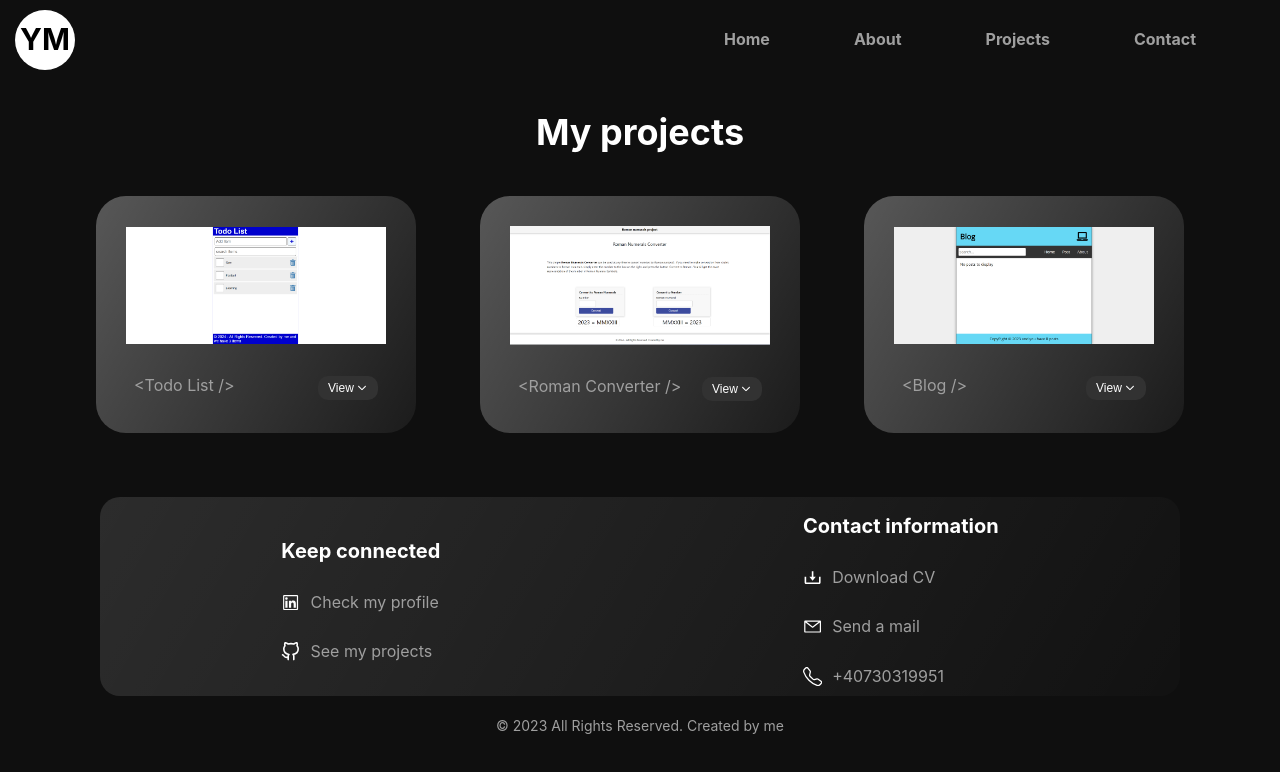
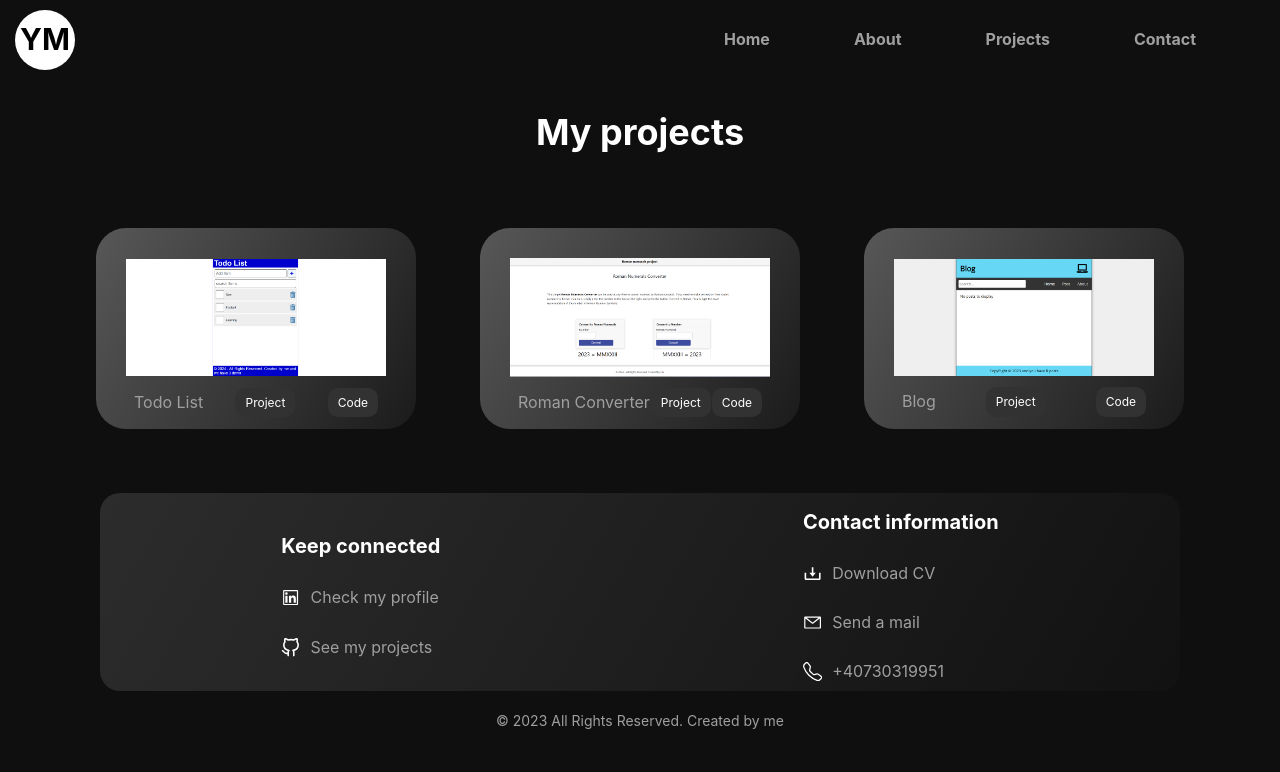
Before and after one commit to YasinMohammed7/React-personal-portofolio, a React (Vite) app: page /projects in a window 1280 px wide. Shown: the top 772 px of the page. Built offline with nearby package versions, Linux system fonts and the light colour scheme.

Commit message:
added buttons to project cards

```diff
--- a/src/components/Project.jsx
+++ b/src/components/Project.jsx
@@ -1,18 +1,19 @@
-import React from "react";
-import { IoIosArrowDown } from "react-icons/io";
 import { Link } from "react-router-dom";
 
-const Project = ({ path, img, title, spanStyle, buttonStyle }) => {
+const Project = ({ projectPath, codePath, img, title, spanStyle }) => {
   return (
-    <Link className="card column" to={path}>
+    <figure className="card column">
       <img src={img} alt="project" />
-      <p>
-        <span className={spanStyle}>&lt;{title} /&gt;</span>
-        <button className={`${buttonStyle} button`}>
-          View <IoIosArrowDown />
-        </button>
-      </p>
-    </Link>
+      <figcaption>
+        <span className={spanStyle}>{title}</span>
+        <Link className="button" to={projectPath}>
+          Project
+        </Link>
+        <Link className="button" to={codePath}>
+          Code
+        </Link>
+      </figcaption>
+    </figure>
   );
 };
 
--- a/src/pages/header/Header.jsx
+++ b/src/pages/header/Header.jsx
@@ -43,11 +43,11 @@ const Header = ({ width }) => {
         </Link>
       </div>
       <AnimatePresence>
-        {open ? (
+        {(open || width > 600) && (
           <motion.ul
-            initial={{ scaleY: 0 }}
-            animate={{ scaleY: 1 }}
-            exit={{ scaleY: 0 }}
+            initial={width > 600 ? {} : { scaleY: 0 }}
+            animate={width > 600 ? {} : { scaleY: 1 }}
+            exit={width > 600 ? {} : { scaleY: 0 }}
             transition={{
               duration: 0.3,
             }}
@@ -56,8 +56,12 @@ const Header = ({ width }) => {
           >
             {navItems.map(({ path, id, text }) => (
               <motion.li
-                initial={{ opacity: 0, y: 70, filter: "blur(20px)" }}
-                animate={{ opacity: 1, y: 0, filter: "blur(0px)" }}
+                initial={
+                  width > 600 ? {} : { opacity: 0, y: 70, filter: "blur(20px)" }
+                }
+                animate={
+                  width > 600 ? {} : { opacity: 1, y: 0, filter: "blur(0px)" }
+                }
                 transition={{
                   duration: 0.6,
                   delay: 0.2,
@@ -71,17 +75,7 @@ const Header = ({ width }) => {
               </motion.li>
             ))}
           </motion.ul>
-        ) : width > 600 ? (
-          <ul className="menu">
-            {navItems.map(({ path, id, text }) => (
-              <li key={id} className="menu-item">
-                <Link to={path} aria-label={`Go to ${text}`}>
-                  <h5>{text}</h5>
-                </Link>
-              </li>
-            ))}
-          </ul>
-        ) : null}
+        )}
       </AnimatePresence>
       {width < 600 && <Hamburger open={open} handleClick={handleClick} />}
     </nav>
--- a/src/pages/header/header.css
+++ b/src/pages/header/header.css
@@ -33,7 +33,6 @@ nav .menu {
     margin-left: 0;
   }
   nav .hamburger {
-    display: block;
     font-size: 30px;
     cursor: pointer;
     z-index: 999;
--- a/src/pages/header/header.scss
+++ b/src/pages/header/header.scss
@@ -38,7 +38,6 @@ nav {
         }
 
         .hamburger {
-            display: block;
             font-size: 30px;
             cursor: pointer;
             z-index: 999;
--- a/src/pages/projects/Projects.jsx
+++ b/src/pages/projects/Projects.jsx
@@ -10,34 +10,30 @@ export const projects = [
     id: 1,
     title: "Todo List",
     img: todoImg,
-    path: "https://stunning-lamington-05f71d.netlify.app/",
+    projectPath: "https://stunning-lamington-05f71d.netlify.app/",
+    codePath: "https://github.com/YasinMohammed7/React-todo-list",
   },
   {
     id: 2,
     title: "Roman Converter",
     img: converterImg,
-    path: "https://taupe-sorbet-9b0d3c.netlify.app/",
+    projectPath: "https://taupe-sorbet-9b0d3c.netlify.app/",
+    codePath: "https://github.com/YasinMohammed7/React-roman-converter",
   },
   {
     id: 3,
     title: "Blog",
     img: blogImg,
-    path: "https://magnificent-pika-e1ba95.netlify.app/",
+    projectPath: "https://magnificent-pika-e1ba95.netlify.app/",
+    codePath: "https://github.com/YasinMohammed7/React-Blog",
   },
 ];
 const Projects = () => {
   return (
     <section className={styles.section} data-testid="section">
       <h1>My projects</h1>
-      {projects.map(({ id, title, img, path }) => (
-        <Project
-          key={id}
-          title={title}
-          img={img}
-          path={path}
-          spanStyle={styles.code}
-          buttonStyle={styles.button1}
-        />
+      {projects.map((project) => (
+        <Project key={project.id} {...project} spanStyle={styles.code} />
       ))}
     </section>
   );
--- a/src/pages/projects/Projects.module.css
+++ b/src/pages/projects/Projects.module.css
@@ -1,7 +1,7 @@
 .section {
   display: grid;
   grid-template-columns: repeat(auto-fit, minmax(320px, 1fr));
-  gap: 2rem 4rem;
+  gap: 4rem;
   width: 100%;
   max-width: 1280px;
   margin: 0 auto;
@@ -11,23 +11,20 @@
   grid-column: 1/-1;
   text-align: center;
 }
-.section a {
+.section figure {
   padding-bottom: 0;
 }
-.section a p {
+.section figure figcaption {
   font-size: 1rem;
-  padding: 2rem 0.5rem;
-  width: 100%;
+  padding: 0.7rem 0.5rem;
   display: flex;
   justify-content: space-between;
+  align-items: center;
+  width: 100%;
 }
-.section a p .button1 {
+.section figure figcaption a {
   font-size: 12px;
-  width: 60px;
   padding: 5px 10px;
-  display: flex;
-  align-items: center;
-  justify-content: space-between;
 }
 @media (max-width: 600px) {
   .section {
--- a/src/pages/projects/Projects.module.scss
+++ b/src/pages/projects/Projects.module.scss
@@ -1,7 +1,7 @@
 .section {
     display: grid;
     grid-template-columns: repeat(auto-fit, minmax(320px, 1fr));
-    gap: 2rem 4rem;
+    gap: 4rem;
     width: 100%;
     max-width: 1280px;
     margin: 0 auto;
@@ -12,23 +12,20 @@
         text-align: center;
     }
 
-    a {
+    figure {
         padding-bottom: 0;
 
-        p {
+        figcaption {
             font-size: 1rem;
-            padding: 2rem 0.5rem;
-            width: 100%;
+            padding: 0.7rem 0.5rem;
             display: flex;
             justify-content: space-between;
+            align-items: center;
+            width: 100%;
 
-            .button1 {
+            a {
                 font-size: 12px;
-                width: 60px;
                 padding: 5px 10px;
-                display: flex;
-                align-items: center;
-                justify-content: space-between;
             }
         }
 
```
Also changed, not shown: 2 other files (tests, documents, lock files or other folders).
